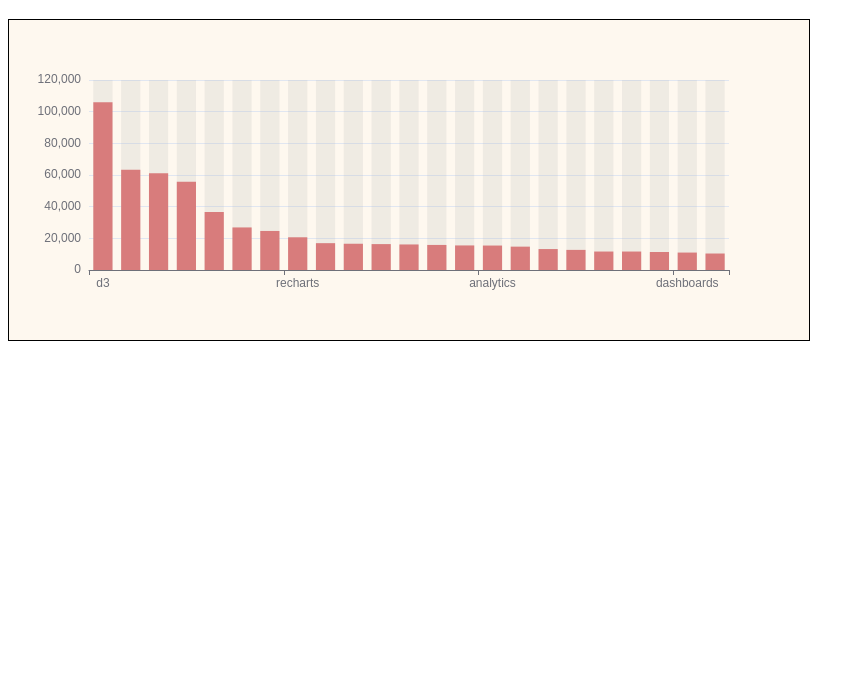
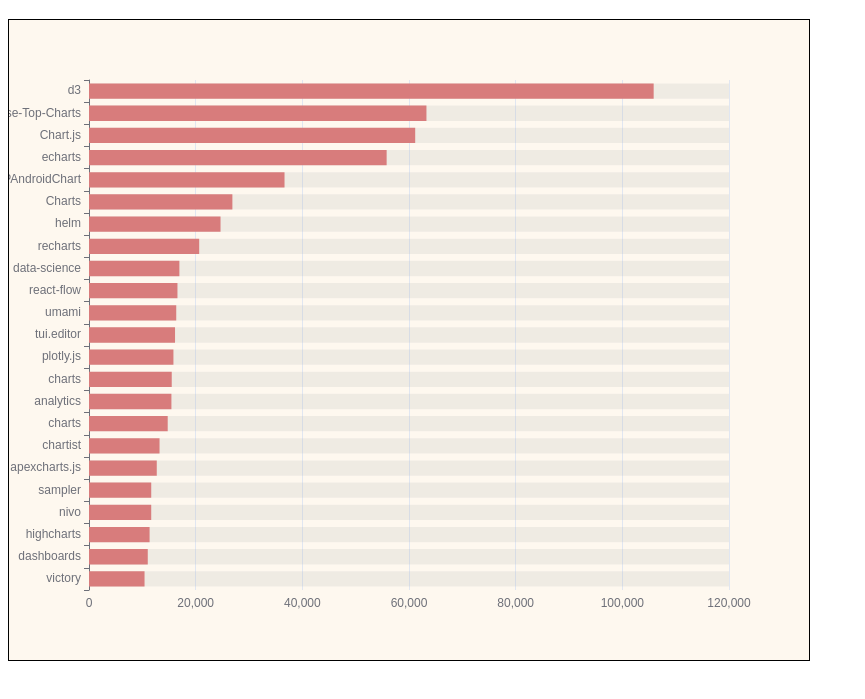
Before and after one commit to EmmanuelNdo/github_chart, a website: page index.html in a window 1280 px wide. Shown: the part 61-760 px from the top of the page, without its empty margins (0-865 px from the left). Drawn offline with nearby package versions, Linux system fonts and the light colour scheme.

Commit message:
dev: reverse + css 40

```diff
--- a/main.js
+++ b/main.js
@@ -20,16 +20,16 @@
   var option;
 
   option = {
+    yAxis: {
+      type: "category",
+      data: repos.map((r) => r.name).reverse(),
+    },
     xAxis: {
-      type: "category",
-      data: repos.map((r) => r.name),
-    },
-    yAxis: {
       type: "value",
     },
     series: [
       {
-        data: repos.map((r) => r.stars),
+        data: repos.map((r) => r.stars).reverse(),
         type: "bar",
         showBackground: true,
         backgroundStyle: {
--- a/style.css
+++ b/style.css
@@ -1,5 +1,5 @@
 div.diagram {
-  height: 20em;
+  height: 40em;
   width: 50em;
   border: 0.1em solid black;
 }
```
